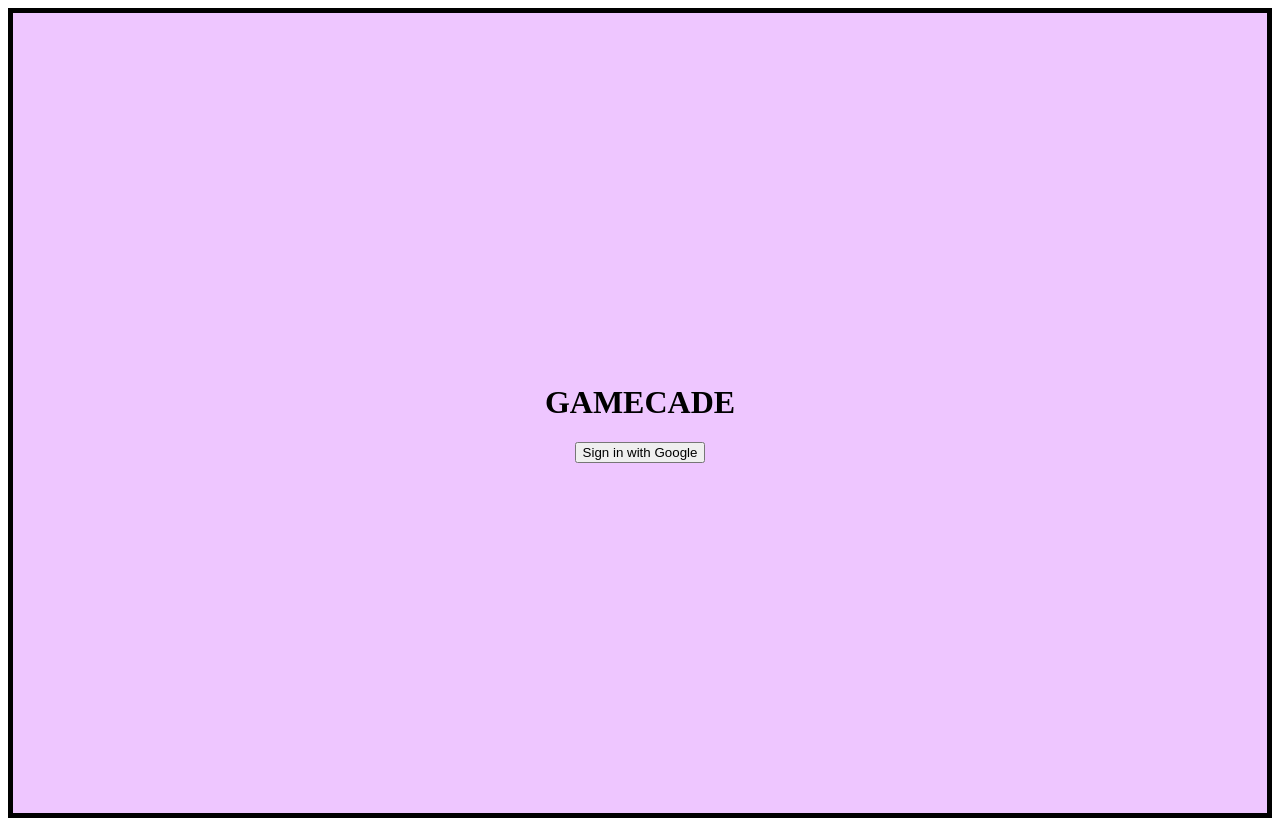
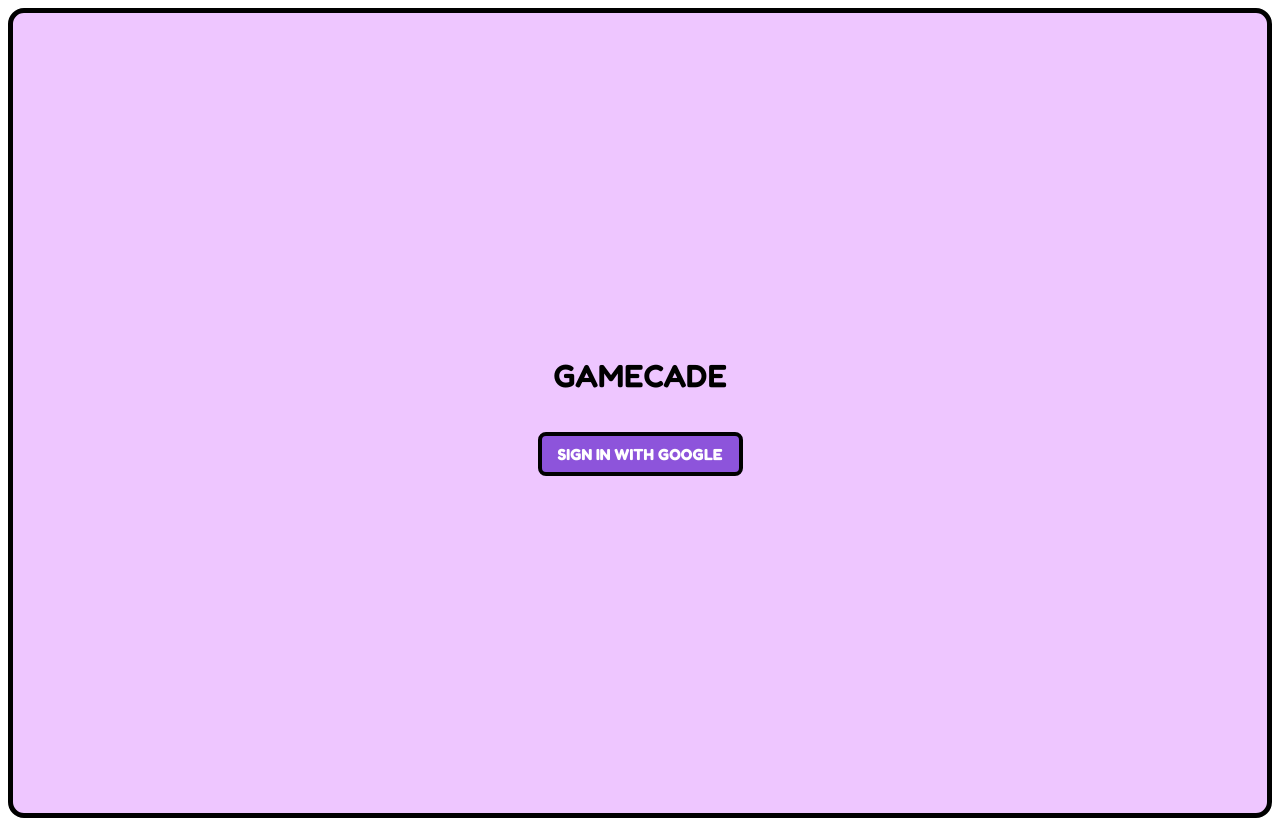
Before and after one commit to vworo/GameCade-Client-React, a React (Vite) app: page / in a window 1280 px wide. Built offline with nearby package versions, Linux system fonts and the light colour scheme.

Commit message:
landing page styling complete

```diff
--- /dev/null
+++ b/src/components/login/SignInGoogle.css
@@ -0,0 +1,27 @@
+@import url('https://fonts.googleapis.com/css2?family=Fredoka:wght@400;500;600;700&display=swap');
+
+.googleSignIn button {
+    margin: 1em;
+    padding: 0.5em 1em;
+    border-radius: 8px;
+    font-size: 16px;
+    background-color: #8d54db;
+    border: 4px solid black;
+    color: rgb(255, 255, 255);
+    text-decoration: none;
+    font-family: 'Fredoka', sans-serif;
+    font-weight: 800;
+    transition: 0.17s;
+    cursor: pointer;
+}
+
+.googleSignIn button:hover {
+    background-color: #693fe7;
+    border: 4px solid rgba(0, 0, 0, 0.3);
+}
+
+button:active {
+    background-color: #6a3daa;
+    border: 4px solid rgba(0, 0, 0, 0.8);
+    color: #ccc;
+}
--- a/src/components/login/SignInGoogle.jsx
+++ b/src/components/login/SignInGoogle.jsx
@@ -1,6 +1,7 @@
 import { signInWithPopup, GoogleAuthProvider } from 'firebase/auth';
 import { useNavigate } from 'react-router-dom';
 import { auth } from '../../firebase.js';
+import '../login/SignInGoogle.css'
 
 export default function SignInGoogle() {
     const provider = new GoogleAuthProvider();
@@ -16,6 +17,8 @@ export default function SignInGoogle() {
     };
 
     return (
-        <button onClick={_signInWithGoogle}>Sign in with Google</button>
+        <div className="googleSignIn">
+            <button onClick={_signInWithGoogle}>SIGN IN WITH GOOGLE</button>
+        </div>
     );
 };
--- a/src/pages/Login.css
+++ b/src/pages/Login.css
@@ -1,9 +1,12 @@
+@import url('https://fonts.googleapis.com/css2?family=Fredoka:wght@400;500;600;700&display=swap');
+
 .loginContainer {
     background-color: #eec6ff;
     display: flex;
     text-align: center;
     border: 5px solid black;
     height: 100vh;
+    border-radius: 1em;
 }
 
 .landingContent {
@@ -16,7 +19,7 @@
     width: 100%;
 }
 
-/* .landingContent {
-    margin: 0 auto;
-    text-align: center;
-} */
+h1 {
+    font-family: 'Fredoka', sans-serif;
+    font-weight: 600;
+}
```
